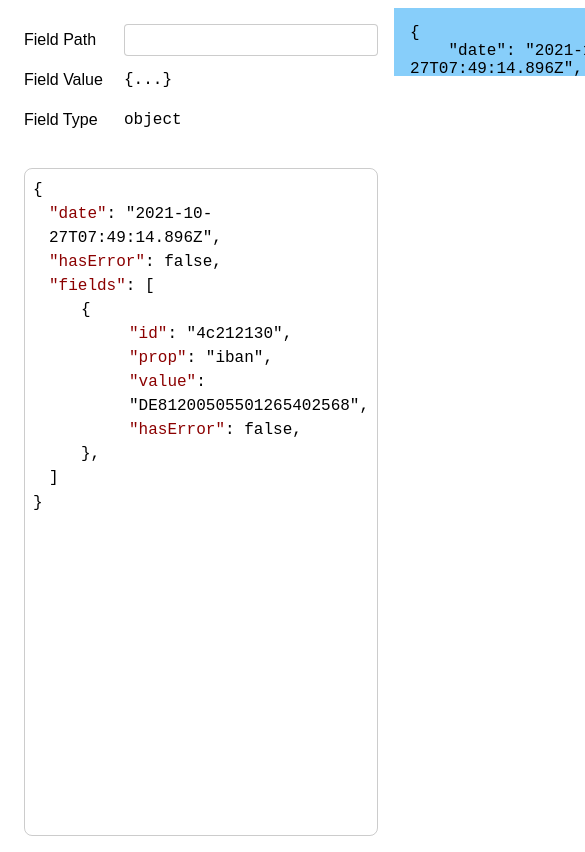
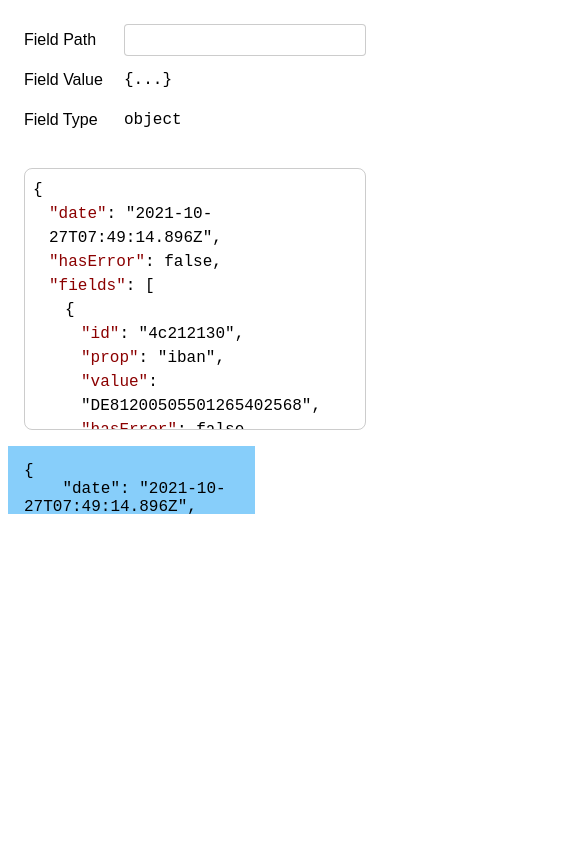
Before and after one commit to Enet/hf-json, a React app: page / in a window 390 px wide. Shown: the top 852 px of the page, 585 px wide, since content can reach past the window. Built offline with nearby package versions, Linux system fonts and the light colour scheme; the HTML template or start-up script is replaced by a standard one.

Commit message:
Indentation is fixed

```diff
--- a/src/components/App/App.styl
+++ b/src/components/App/App.styl
@@ -3,9 +3,15 @@
     flex-flow: row nowrap
     height: 100%
 
+    @media (max-width: 800px)
+        flex-direction: column
+
 .left,
 .right
     flex: 1
+
+    @media (max-width: 800px)
+        height: 50vh
 
 .left
     display: flex
--- a/src/components/TreeNode/TreeNode.styl
+++ b/src/components/TreeNode/TreeNode.styl
@@ -24,6 +24,9 @@
 .footer
     cursor: pointer
 
+.body
+    padding-left: 16px
+
 .header,
 .footer,
 .body,
--- a/src/components/TreeNode/TreeNode.tsx
+++ b/src/components/TreeNode/TreeNode.tsx
@@ -68,7 +68,7 @@ export const TreeNode: React.FC<Props> = ({jsonData, pathSegments, onClick}) =>
                 const newPathSegments = [...pathSegments, isArray ? `[${key}]` : `${key}`];
                 const handleKeyClick = () => onClick(newPathSegments, value);
                 return (
-                    <div key={key} className={styles.body} style={{paddingLeft: (pathSegments.length + 1) * 16}}>
+                    <div key={key} className={styles.body}>
                         {!isArray && (
                             <>
                                 <span
@@ -99,7 +99,7 @@ export const TreeNode: React.FC<Props> = ({jsonData, pathSegments, onClick}) =>
             >
                 {isArray ? ']' : '}'}
             </span>
-            {pathSegments.length > 1 && commaCharacter}
+            {pathSegments.length > 0 && commaCharacter}
             <br />
         </span>
     );
--- a/src/components/TreeView/TreeView.tsx
+++ b/src/components/TreeView/TreeView.tsx
@@ -22,7 +22,7 @@ export const TreeView: React.FC<Props> = ({jsonData, onNodeClick = noop}) => {
             {isJsonData(jsonData) ? (
                 <TreeNode jsonData={jsonData} pathSegments={pathSegments} onClick={onNodeClick} />
             ) : (
-                <div className={styles.placeholder}>No data</div>
+                <div className={styles.placeholder}>Invalid JSON can not be parsed</div>
             )}
         </div>
     );
```
